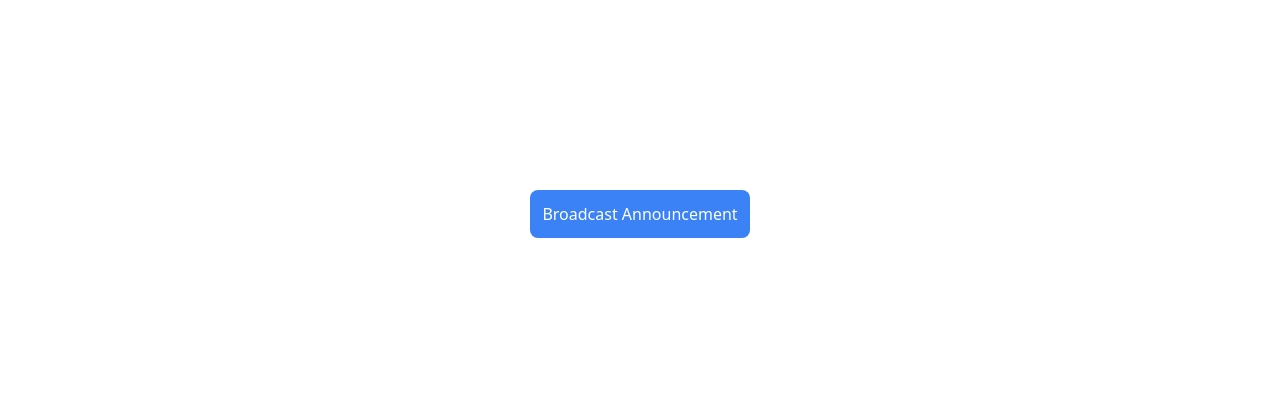
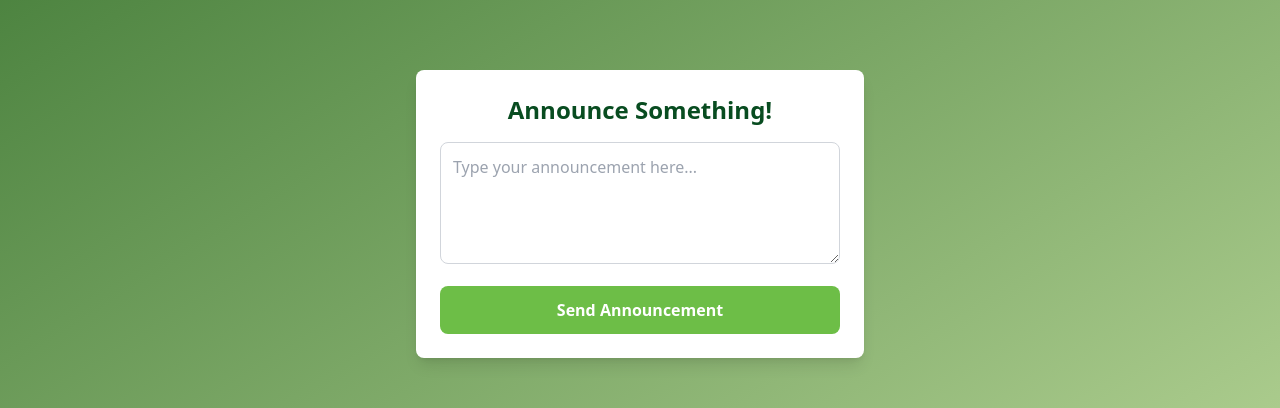
Before and after one commit to keya1331/TSEC-HACKS---artemis, a Next.js app in the folder nextapp/: page /admin/broadcast in a window 1280 px wide. Shown: the part 186-594 px from the top of the page. Built offline with nearby package versions, Linux system fonts and the light colour scheme.

Commit message:
changed gradient for every page

```diff
--- a/nextapp/src/app/aboutus/page.js
+++ b/nextapp/src/app/aboutus/page.js
@@ -18,6 +18,13 @@ function AboutUs() {
     return <Loader />;
   }
 
+  const imageUrls = [
+    "https://example.com/image1.jpg", // Replace with your direct image URL
+    "https://example.com/image2.jpg", // Replace with your direct image URL
+    "https://example.com/image3.jpg", // Replace with your direct image URL
+    "https://example.com/image4.jpg", // Replace with your direct image URL
+    "https://example.com/image5.jpg", // Replace with your direct image URL
+  ];
   return (
     <div className="bg-[#D8E3A6] text-[#14470D]">
       {/* Hero Section */}
--- a/nextapp/src/app/admin/broadcast/page.js
+++ b/nextapp/src/app/admin/broadcast/page.js
@@ -1,38 +1,67 @@
 "use client";
 import { useState } from "react";
-import { ToastContainer, toast } from 'react-toastify';
-import 'react-toastify/dist/ReactToastify.css';
+import { ToastContainer, toast } from "react-toastify";
+import "react-toastify/dist/ReactToastify.css";
 
 export default function BroadcastButton() {
   const [loading, setLoading] = useState(false);
+  const [announcement, setAnnouncement] = useState("");
 
   const handleBroadcast = async () => {
+    if (!announcement.trim()) {
+      toast.error("Please enter an announcement before broadcasting.");
+      return;
+    }
+
     setLoading(true);
     try {
-      const res = await fetch('/api/admin/broadcast', { method: 'POST' });
+      const res = await fetch("/api/admin/broadcast", {
+        method: "POST",
+        headers: {
+          "Content-Type": "application/json",
+        },
+        body: JSON.stringify({ announcement }),
+      });
       const data = await res.json();
 
       if (res.ok) {
-        toast.success('Broadcast sent successfully!');
+        toast.success("Broadcast sent successfully!");
+        setAnnouncement(""); // Clear the input after successful broadcast
       } else {
-        toast.error(data.error);
+        toast.error(data.error || "Failed to send broadcast.");
       }
     } catch (error) {
-      toast.error("Failed to send broadcast.");
+      toast.error("Network error. Please try again.");
     }
     setLoading(false);
   };
 
   return (
-    <div className="flex justify-center items-center min-h-screen">
+    <div className="min-h-screen bg-gradient-to-br from-[#3f7935] to-[#BAD799] flex flex-col justify-center items-center px-4">
       <ToastContainer />
-      <button
-        onClick={handleBroadcast}
-        className={`p-3 text-white rounded-lg ${loading ? 'bg-gray-500' : 'bg-blue-500'}`}
-        disabled={loading}
-      >
-        {loading ? "Sending..." : "Broadcast Announcement"}
-      </button>
+      <div className="bg-white shadow-lg rounded-lg p-6 w-full max-w-md">
+        <h2 className="text-2xl font-bold text-center text-[#084C20] mb-4">
+          Announce Something!
+        </h2>
+        <textarea
+          placeholder="Type your announcement here..."
+          value={announcement}
+          onChange={(e) => setAnnouncement(e.target.value)}
+          className="w-full p-3 border border-gray-300 rounded-lg focus:ring-2 focus:ring-[#6DBE47] focus:outline-none mb-4"
+          rows={4}
+        />
+        <button
+          onClick={handleBroadcast}
+          disabled={loading}
+          className={`w-full py-3 text-white font-semibold rounded-lg transition duration-300 ${
+            loading
+              ? "bg-gray-400 cursor-not-allowed"
+              : "bg-[#6DBE47] hover:bg-[#96d87d]"
+          }`}
+        >
+          {loading ? "Broadcasting..." : "Send Announcement"}
+        </button>
+      </div>
     </div>
   );
 }
--- a/nextapp/src/app/admin/login/page.js
+++ b/nextapp/src/app/admin/login/page.js
@@ -88,7 +88,7 @@ export default function LoginPage() {
   };
 
   return (
-    <div className="min-h-screen flex items-center justify-center bg-[#BAD799] text-[#081707] px-4">
+    <div className="min-h-screen flex items-center justify-center bg-gradient-to-br from-[#3f7935] to-[#BAD799] text-[#081707] px-4">
       <div className="bg-[#F5F5F5] p-8 rounded-lg shadow-xl w-full max-w-md border border-[#6DBE47]">
         <h2 className="text-4xl font-extrabold text-center mb-6 text-[#237414] tracking-wide">
           Welcome Back
--- a/nextapp/src/app/admin/page.js
+++ b/nextapp/src/app/admin/page.js
@@ -1,16 +1,16 @@
 "use client";
 
 import React, { useState } from "react";
-import { FaPaw, FaMapMarkedAlt, FaBullhorn } from "react-icons/fa";
+import { FaPaw, FaMapMarkedAlt, FaBullhorn, FaFireExtinguisher } from "react-icons/fa";
 
 export default function AdminDashboard() {
   const [patrolOfficers, setPatrolOfficers] = useState([]);
 
   const highlights = [
     {
-      title: "Wildlife Tracking",
+      title: "Satellite-based Wildfire Monitoring",
       description: "Monitor wildlife movements and threats.",
-      icon: <FaPaw className="text-4xl text-[#081707]" />,
+      icon: <FaFireExtinguisher className="text-4xl text-[#081707]" />,
       bgGradient: "bg-gradient-to-r from-[#93d36b] to-[#7fc257]",
     },
     {
@@ -20,7 +20,7 @@ export default function AdminDashboard() {
       bgGradient: "bg-gradient-to-r from-[#a7d97e] to-[#92c76b]",
     },
     {
-      title: "Satellite-based Wildfire Monitoring",
+      title: "Announcements",
       description: "Share updates and conservation news.",
       icon: <FaBullhorn className="text-4xl text-[#081707]" />,
       bgGradient: "bg-gradient-to-r from-[#84c16b] to-[#72b059]",
--- a/nextapp/src/app/admin/satellite/page.js
+++ b/nextapp/src/app/admin/satellite/page.js
@@ -56,8 +56,8 @@ const SatelliteDetection = () => {
   };
 
   return (
-    <div className="min-h-screen bg-gradient-to-br from-[#E9FBD6] to-[#C9EFA3] flex flex-col items-center justify-center px-6 py-12">
-      <h1 className="text-4xl font-extrabold text-[#2B7A0B] mb-8 animate-fade-in">
+    <div className="min-h-screen bg-gradient-to-br from-[#3f7935] to-[#BAD799] flex flex-col items-center justify-center px-6 py-12">
+      <h1 className="text-4xl font-extrabold text-[#BAD699] mb-8 animate-fade-in">
         Satellite Detection
       </h1>
 
--- a/nextapp/src/app/community/page.js
+++ b/nextapp/src/app/community/page.js
@@ -7,7 +7,7 @@ export default function Community() {
   return (
     <div className="bg-gradient-to-br from-[#d8e3a6] to-[#b0c578] min-h-screen text-[#084C20]">
       {/* Section 1: Wildlife Species Spotlight */}
-      <section className="py-16 bg-[#c8d796]">
+      <section className="py-16 bg-gradient-to-b from-[#4a803d] to-[#c8d796]">
       <h2 className="text-4xl font-bold text-center mb-12">Wildlife Species Spotlight</h2>
 
       <div className="flex flex-wrap justify-center gap-8">
--- a/nextapp/src/app/features/florafauna/form/page.js
+++ b/nextapp/src/app/features/florafauna/form/page.js
@@ -104,7 +104,7 @@ export default function UploadForm() {
   };
 
   return (
-    <div className="flex justify-center items-center min-h-screen bg-gradient-to-br from-[#d8e3a6] via-[#c8d796] to-[#b0c578] relative">
+    <div className="flex justify-center items-center min-h-screen bg-gradient-to-br from-[#3c6e38] via-[#c8d796] to-[#b0c578] relative">
       <ToastContainer />
 
       {/* Wildlife Icons on Sides */}
--- a/nextapp/src/app/features/page.js
+++ b/nextapp/src/app/features/page.js
@@ -6,7 +6,7 @@ import Link from "next/link";
 
 export default function FeaturesPage() {
   return (
-    <div className="min-h-screen bg-gradient-to-br from-[#d8e3a6] to-[#b0c578] flex flex-col items-center justify-center text-[#084C20]">
+    <div className="min-h-screen bg-gradient-to-br from-[#3c6e38] to-[#d8e3a6] flex flex-col items-center justify-center text-[#084C20]">
       <h1 className="text-5xl font-extrabold text-center mb-12">Explore Features</h1>
 
       <div className="grid grid-cols-1 md:grid-cols-2 gap-12 max-w-6xl">
--- a/nextapp/src/app/features/wildfire/camera/page.js
+++ b/nextapp/src/app/features/wildfire/camera/page.js
@@ -36,7 +36,7 @@ const CameraDetection = () => {
   };
 
   return (
-    <div className="min-h-screen bg-gradient-to-br from-[#BAD799] to-[#8FCB81] flex flex-col items-center justify-center px-4 py-12 relative">
+    <div className="min-h-screen bg-gradient-to-br from-[#2f582c] to-[#d8e3a6] flex flex-col items-center justify-center px-4 py-12 relative">
       {/* Floating Camera Icons */}
       <div className="absolute top-20 left-10 animate-floating">
         <FaCamera className="text-[#237414] text-5xl opacity-60" />
@@ -45,7 +45,7 @@ const CameraDetection = () => {
         <FaCamera className="text-[#237414] text-5xl opacity-60" />
       </div>
 
-      <h1 className="text-4xl font-extrabold text-[#237414] mb-8 animate-fade-in">
+      <h1 className="text-4xl font-extrabold text-[#BAD799] mb-8 animate-fade-in">
         Camera Detection
       </h1>
 
```
Also changed, not shown: nextapp/src/app/features/wildfire/page.js (+4 -9 lines), nextapp/src/app/reports/page.js (+15 -14 lines), nextapp/public/uploads/cafe.jpeg (added), nextapp/public/uploads/dave-hoefler-SpzGTdBg738-unsplash.jpg (added).
